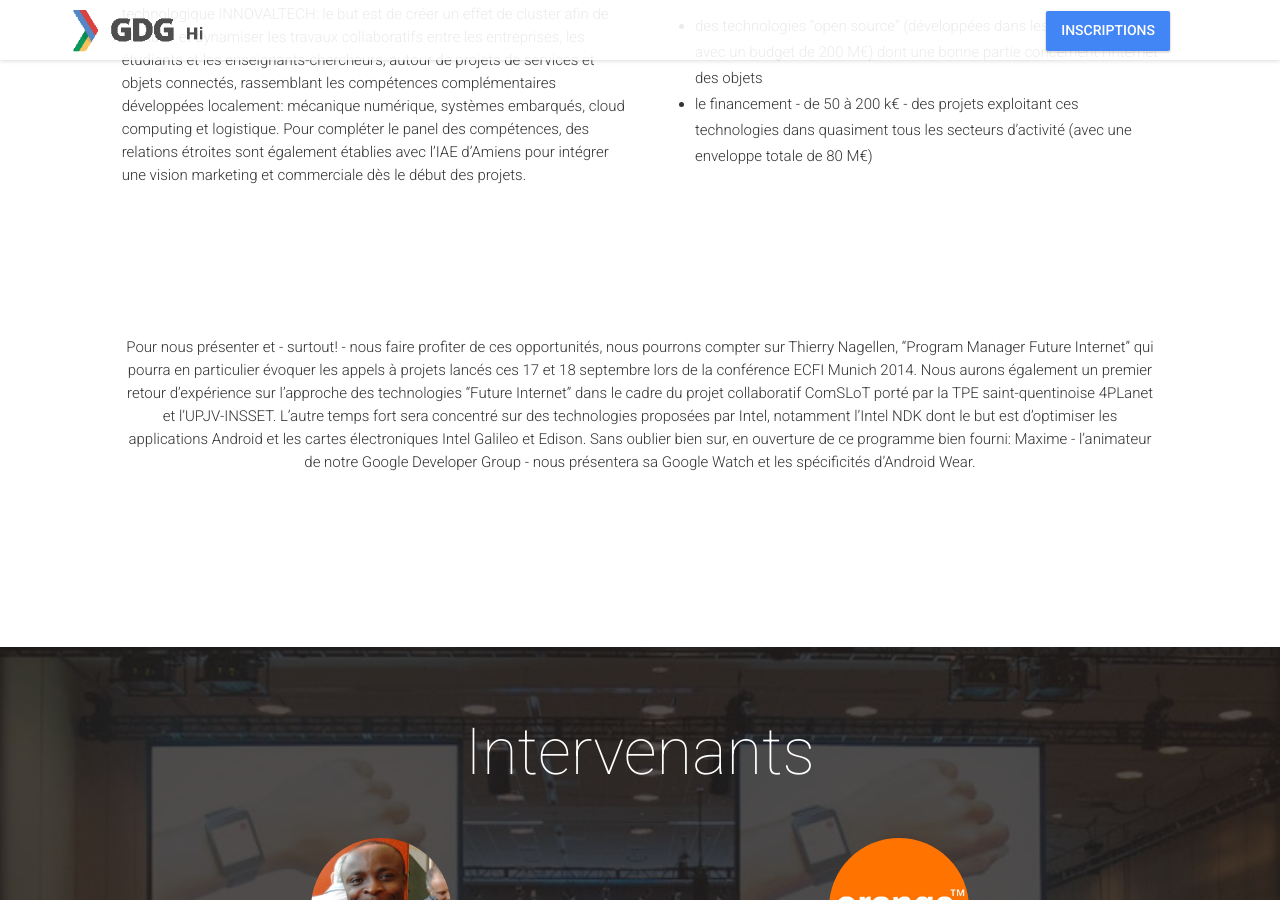
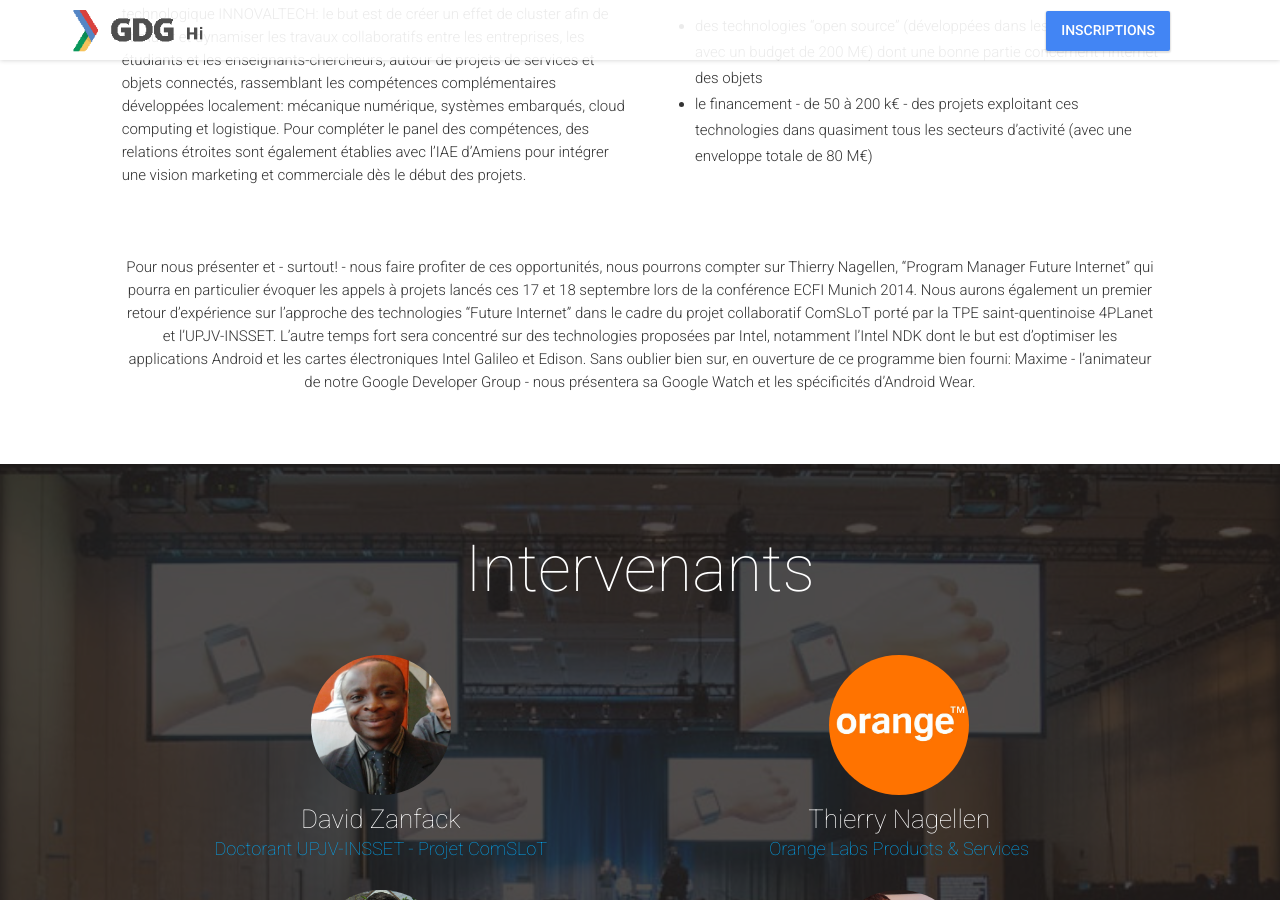
Before and after one commit to MaximeMularz/gdg-intel, a Jekyll site: the page built from index.html, in a window 1280 px wide and 900 px high, scrolled down 2792 px. Built offline with Jekyll 4.4.1, drawn with Linux system fonts in a browser that asks for light colours; nearby versions of some CDN libraries; comment, search, counter and statistics services are not loaded.

Commit message:
Post Faubourg

```diff
--- a/_includes/latest-news.html
+++ b/_includes/latest-news.html
@@ -28,9 +28,7 @@
             </article>
         </div>
 	</div>
-</section>
-<section id="post-section" class="post-section">
-    <div class="content-wrapper">
+<div class="content-wrapper">
     <div class="col-lg-10 col-lg-offset-1">
     <p class="post-body">
 Pour nous présenter et - surtout! - nous faire profiter de ces opportunités, nous pourrons compter sur Thierry Nagellen, “Program Manager Future Internet” qui pourra en particulier évoquer les appels à projets lancés ces 17 et 18 septembre lors de la conférence ECFI Munich 2014. Nous aurons également un premier retour d’expérience sur l’approche des technologies “Future Internet” dans le cadre du projet collaboratif ComSLoT porté par la TPE saint-quentinoise 4PLanet et l’UPJV-INSSET.
```
